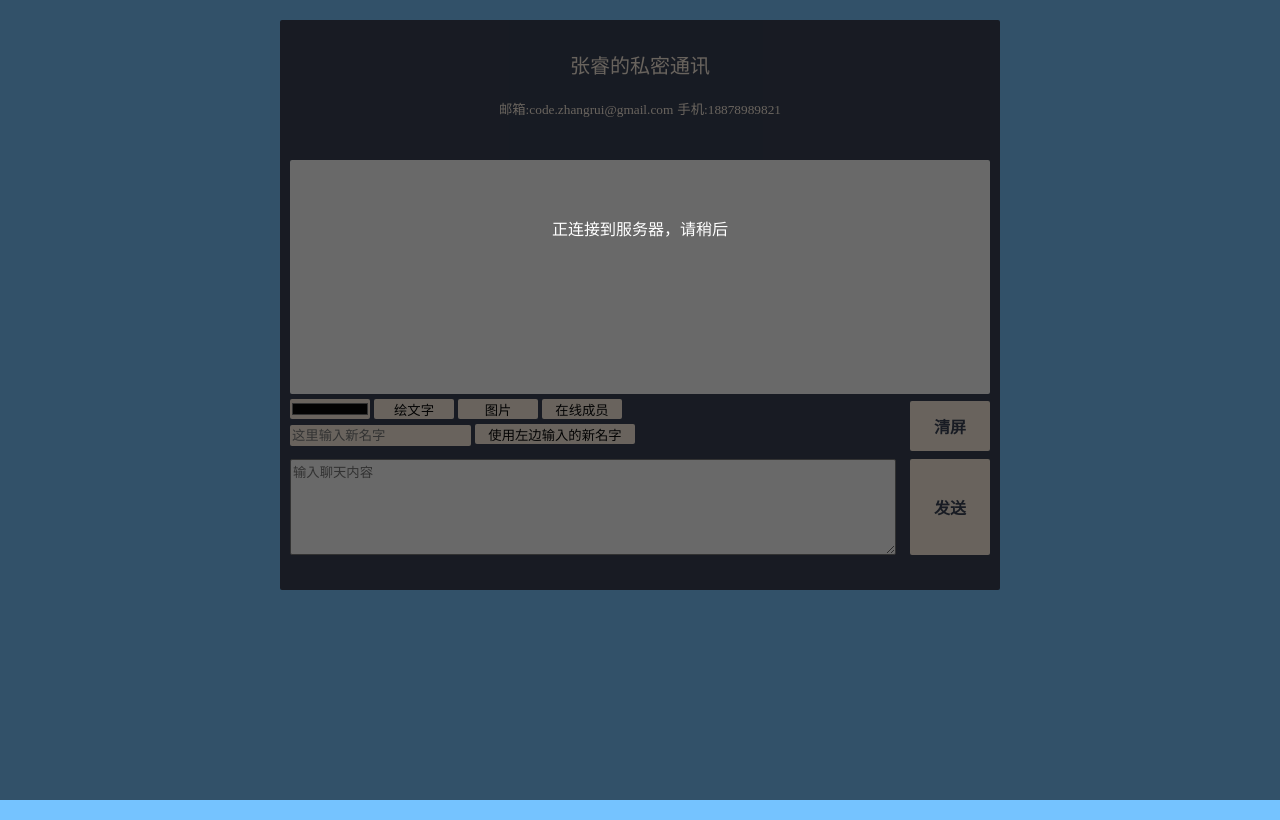
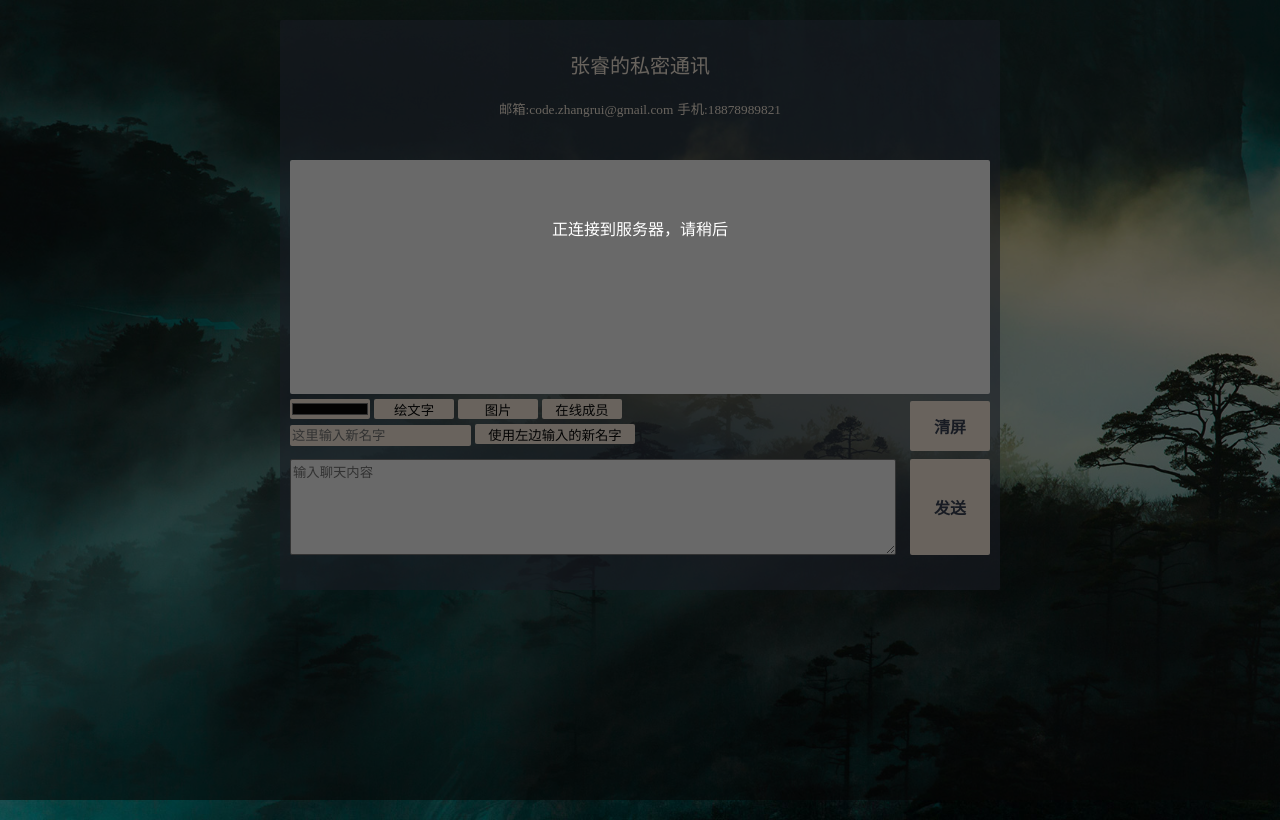
Before and after one commit to code-zhangrui/rui-chatroom, a website: page src/index.html in a window 1280 px wide. Drawn offline with nearby package versions, Linux system fonts and the light colour scheme; no server answers.

Commit message:
加入背景图片

```diff
--- a/src/main.css
+++ b/src/main.css
@@ -1,6 +1,9 @@
 html, body {
     margin: 0;
-    background-color: #75c3ff;
+    width: 100%;
+    height: 100%;
+    background: url('img/0.jpg');
+    background-size: cover;
     font-family: "Microsoft YaHei";
     }
 a{
@@ -11,7 +14,7 @@ a{
     height: 550px;
     padding: 10px;
     margin: 20px auto;
-    background-color: #343d50;
+    background-color: rgba(52, 61, 80,0.6);
     border-radius:2px;
 }
 #loginWrapper {
```
Also changed, not shown: src/img/0.jpg (added).
